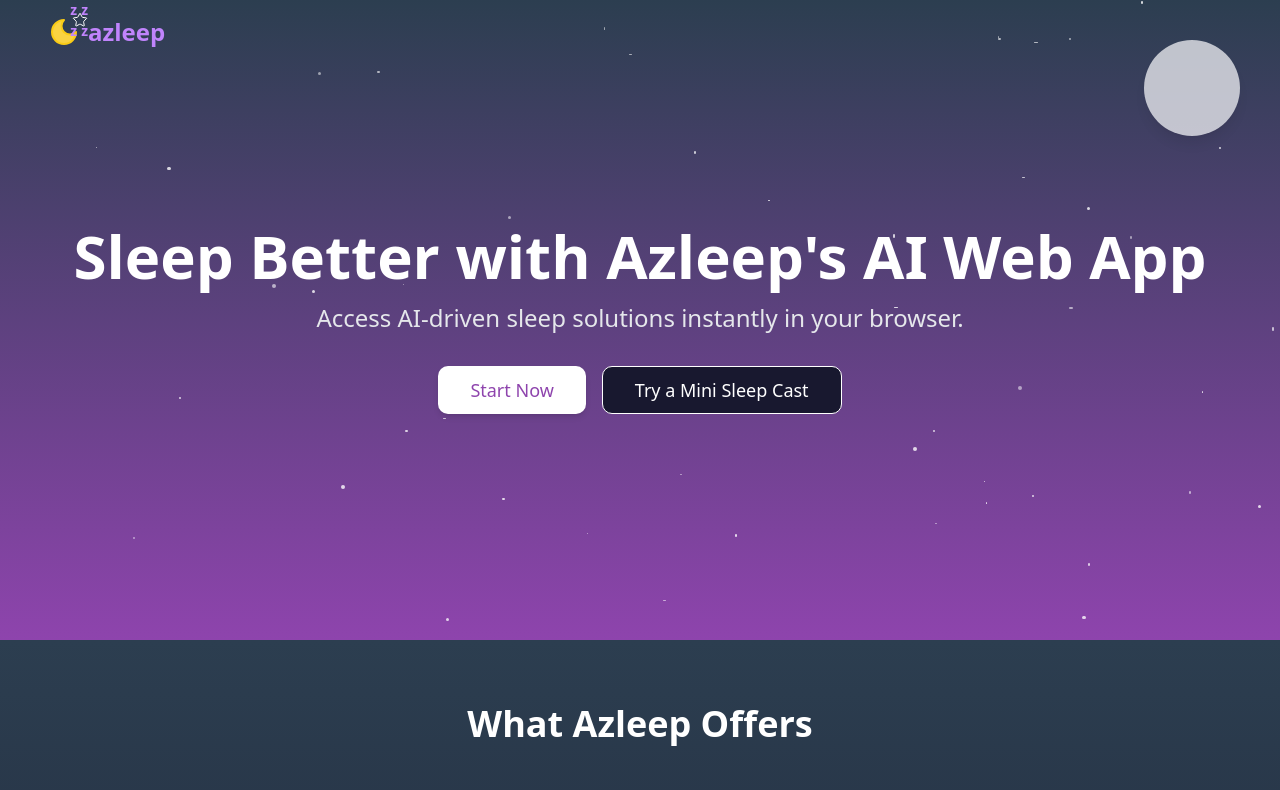
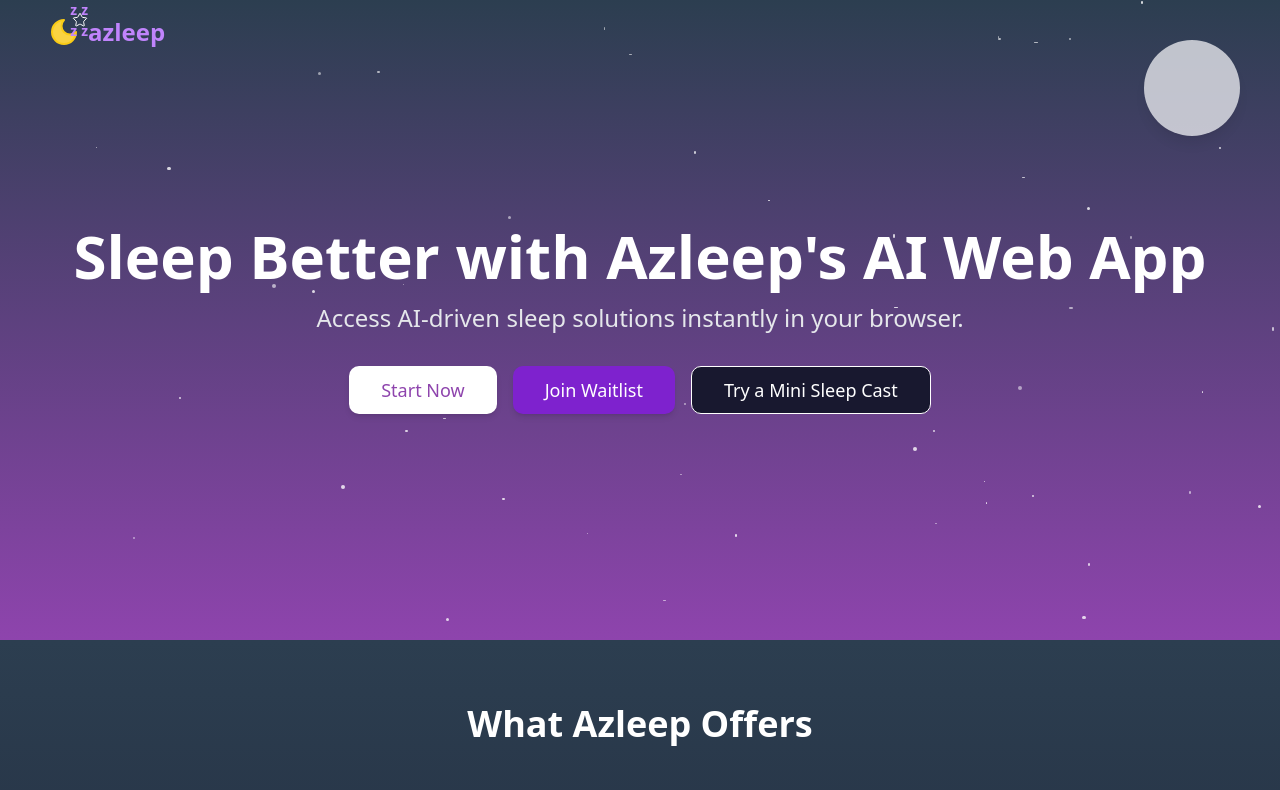
Before and after one commit to HemanthPoojary/Azleep-New, a React (Vite) app: page / in a window 1280 px wide. Shown: the top 790 px of the page. Built offline with nearby package versions, Linux system fonts and the light colour scheme.

Commit message:
feat: Add waitlist button to HeroSection
Adds a "Join Waitlist" button next to the "Start Now" button in the HeroSection, linking to the specified Google Form.

```diff
--- a/src/components/landing/HeroSection.tsx
+++ b/src/components/landing/HeroSection.tsx
@@ -21,6 +21,9 @@ const HeroSection: React.FC<HeroSectionProps> = ({ appUrl }) => {
       setIsAudioPlaying(!isAudioPlaying);
     }
   };
+
+  // Google Form URL for the waitlist
+  const waitlistFormUrl = "https://docs.google.com/forms/d/1JsgB8-uNH6fjo3E4DNtFUiaojHnEL5SmkBfo0DjT-5Q/viewform";
 
   return (
     <section className="relative min-h-[80vh] flex items-center justify-center overflow-hidden bg-gradient-to-b from-[#2C3E50] to-[#8E44AD] p-6">
@@ -59,6 +62,12 @@ const HeroSection: React.FC<HeroSectionProps> = ({ appUrl }) => {
             </Button>
           </Link>
 
+          <a href={waitlistFormUrl} target="_blank" rel="noopener noreferrer">
+            <Button size="lg" className="text-lg h-12 px-8 w-full md:w-auto bg-purple-700 text-white hover:bg-purple-800 shadow-md hover:shadow-lg transition-all duration-300">
+              Join Waitlist
+            </Button>
+          </a>
+
           <Button onClick={toggleAudio} variant="outline" size="lg" className={`text-lg h-12 px-8 w-full md:w-auto border-white text-white hover:bg-white/10 ${isAudioPlaying ? 'bg-white/20' : ''}`}>
             {isAudioPlaying ? 'Stop' : 'Try a Mini Sleep Cast'}
           </Button>
```
